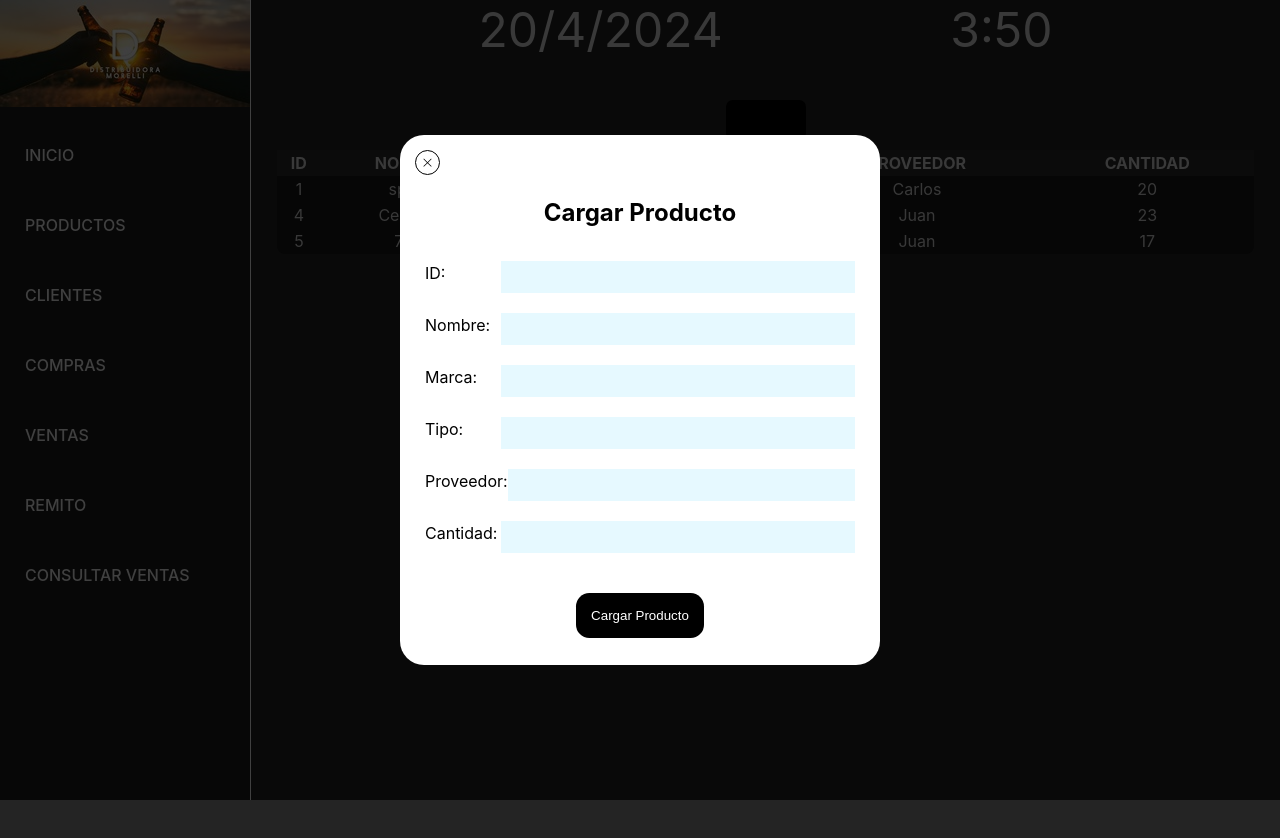
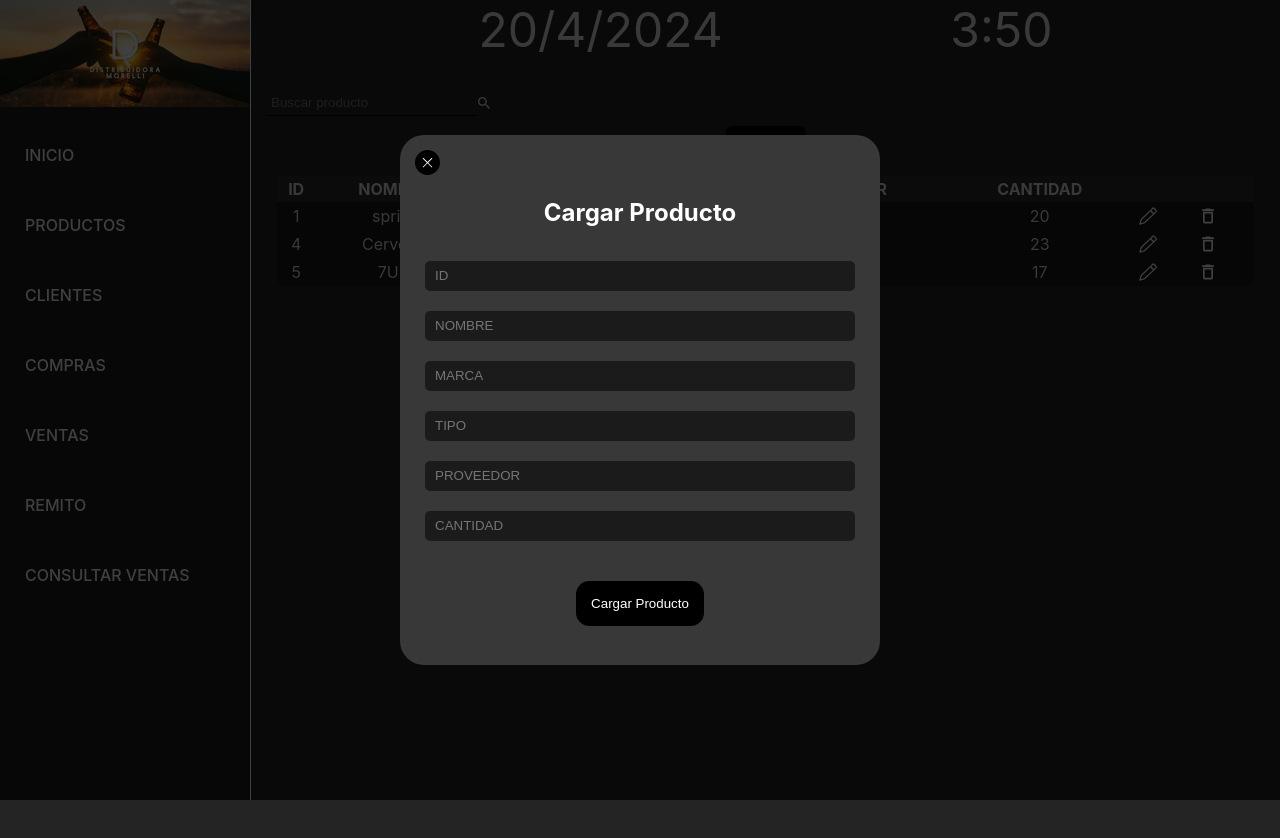
Before and after one commit to JoaquinB3/Distribuidora-Morelli, a React (Vite) app: page /productos in a window 1280 px wide. Both pictures are taken after a click on the button 765 px from the left and 120 px from the top of the page. Shown: the top 838 px of the page. Built offline with nearby package versions, Linux system fonts and the light colour scheme.

Commit message:
delete and search

```diff
--- a/package.json
+++ b/package.json
@@ -17,7 +17,7 @@
     "@fortawesome/react-fontawesome": "^0.2.0",
     "react": "^18.2.0",
     "react-dom": "^18.2.0",
-    "react-icons": "^5.1.0",
+    "react-icons": "^5.2.1",
     "react-router-dom": "^6.22.3",
     "sass": "^1.74.1"
   },
--- a/src/App.css
+++ b/src/App.css
@@ -27,4 +27,27 @@
   flex-direction: column;
   justify-content: start;
   align-items: center;
+  .containerSearchAdd{
+    width: 100%;
+    display: inline-block;
+    .containerSerch{
+      display: flex;
+      align-items: center;
+      margin-left: 15px;
+      input{
+        background-color: transparent;
+        outline: none;
+        border: none;
+        border-bottom: 1px solid black;
+        color: rgb(185, 185, 185);
+        width: 200px;
+        padding: 5px 5px;
+      }
+    }
+    .containerAdd{
+      display: flex;
+      justify-content: center;
+      align-items: center;
+    }
+  }
 }
--- a/src/components/AgregarProducto/AgregarProductos.jsx
+++ b/src/components/AgregarProducto/AgregarProductos.jsx
@@ -48,31 +48,25 @@ export default function AgregarProducto({setIsClicked, addProduct}) {
             </div>
             <form id='formulario' onSubmit={(e)=>handleSubmit(e)}>
                 <div>
-                    <label htmlFor="id">ID:</label>
-                    <input type="text" id="id" name="id" />
+                    <input type="text" id="id" name="id" placeholder='ID' />
                 </div>
                 <div>
-                    <label htmlFor="nombre">Nombre:</label>
-                    <input type="text" id="nombre" name="nombre" />
+                    <input type="text" id="nombre" name="nombre" placeholder='NOMBRE' />
                 </div>
                 <div>
-                    <label htmlFor="marca">Marca:</label>
-                    <input type="text" id="marca" name="marca" />
+                    <input type="text" id="marca" name="marca" placeholder='MARCA' />
                 </div>
                 <div>
-                    <label htmlFor="tipo">Tipo:</label>
-                    <input type="text" id="tipo" name="tipo" />
+                    <input type="text" id="tipo" name="tipo" placeholder='TIPO' />
                 </div>
                 <div>
-                    <label htmlFor="proveedor">Proveedor:</label>
-                    <input type="text" id="proveedor" name="proveedor" />
+                    <input type="text" id="proveedor" name="proveedor" placeholder='PROVEEDOR' />
                 </div>
                 <div>
-                    <label htmlFor="cantidad">Cantidad:</label>
-                    <input type="text" id="cantidad" name="cantidad" />
+                    <input type="text" id="cantidad" name="cantidad" placeholder='CANTIDAD' />
                 </div>
                 <div className='containerButtonCargar'>
-                    <button type="submit">Cargar Producto</button>
+                    <button type="submit" className='btnCargarProducto'>Cargar Producto</button>
                 </div>
             </form>
             </div>
--- a/src/components/AgregarProducto/_agregarProducto.scss
+++ b/src/components/AgregarProducto/_agregarProducto.scss
@@ -12,29 +12,30 @@
 
 
 .containerAgregarProducto{
-    background-color: white;
+    background-color: rgb(56, 56, 56);
     width: 450px;
     height: 500px;
     position: absolute;
-    color: black;
+    color: white;
     padding: 15px;
     border-radius: 1.5em;
     .containerButton{
         button{
-            border: solid 1px black;
-            background-color: white;
-            color: black;
+            // border: solid 1px white;
+            background-color: black;
+            color: white;
             border-radius: 50%;
+            border: none;
             height: 25px;
             width: 25px;
             display: flex;
             justify-content: center;
             align-items: center;
             &:hover{
-                border: solid 1px white;
-                background-color: black;
-                color: white;
+                background-color:rgb(185, 185, 185);
+                color: black;
                 transition: ease .5s;
+                border: solid 1px;
             }
         }
     }
@@ -50,7 +51,6 @@
 }
 
 #formulario{
-    color: black;
     width: 100%;
     display: flex;
     flex-direction: column;
@@ -60,17 +60,21 @@
         margin: 10px;
     }
     input{
-        background-color: rgb(230, 249, 255);
-        color: black;
+        background-color: rgb(27, 27, 27);
+        color: white;
         border: none;
+        border-radius: 5px;
+        outline: none;
         height: 30px;
-        width: 350px;
+        width: 100%;
+        padding: 0px 10px;
     }
+
     .containerButtonCargar{
         margin-top: 30px;
         display: flex;
         justify-content: center;
-        button{
+        .btnCargarProducto{
             padding: 15px;
             border-radius: 1em;
             border: none;
--- a/src/components/Tabla/Tabla.jsx
+++ b/src/components/Tabla/Tabla.jsx
@@ -1,10 +1,9 @@
-import React, { useState } from 'react'
-import "./_tabla.scss"
-import {stock as initialStock} from "../../utils/stock"
+import React from 'react';
+import "./_tabla.scss";
+import { GoPencil } from "react-icons/go";
+import { MdDeleteOutline } from "react-icons/md";
 
-
-const Tabla = ({stock}) => {
-
+const Tabla = ({ stock, deleteProduct }) => {
   return (
     <div className='containerTable'>
       <table className='table'>
@@ -16,23 +15,27 @@ const Tabla = ({stock}) => {
             <th>TIPO</th>
             <th>PROVEEDOR</th>
             <th>CANTIDAD</th>
+            <th></th>
+            <th></th>
           </tr>
         </thead>
         <tbody>
           {stock.map(item => (
-            <tr  key={item.id}>
+            <tr key={item.id}>
               <td>{item.id}</td>
               <td>{item.nombre}</td>
               <td>{item.marca}</td>
               <td>{item.tipo}</td>
               <td>{item.proveedor}</td>
               <td>{item.cantidad}</td>
+              <td><button className='buttonTable'><GoPencil /></button></td>
+              <td><button className='buttonTable' onClick={() => deleteProduct(item.id)}><MdDeleteOutline /></button></td>
             </tr>
           ))}
         </tbody>
       </table>
     </div>
-  )
-}
+  );
+};
 
-export default Tabla
+export default Tabla;
--- a/src/components/Tabla/_tabla.scss
+++ b/src/components/Tabla/_tabla.scss
@@ -12,6 +12,17 @@
     border-collapse: collapse;
     .headTable{
         background-color: #2b2b2b;
-
     }
 }
+
+.buttonTable{
+    font-size: 20px;
+    color: white;
+    background-color: transparent;
+    border: none;
+    display: flex;
+    padding: 3px;
+    &:hover{
+        color: red;
+    }
+}
--- a/src/routes/Productos.jsx
+++ b/src/routes/Productos.jsx
@@ -1,37 +1,61 @@
 import React, { useState } from 'react';
 import { Button } from '../components/Button/Button';
 import { ImBoxAdd } from 'react-icons/im';
-import { GoPencil } from "react-icons/go";
-import { MdDeleteOutline } from "react-icons/md";
 import { IoMdSearch } from "react-icons/io";
 import AgregarProducto from '../components/AgregarProducto/AgregarProductos';
 import Tabla from '../components/Tabla/Tabla';
-import {stock as initialStock} from "../utils/stock"
+import { stock as initialStock } from "../utils/stock";
 
 export default function Productos() {
-
   const [isClicked, setIsClicked] = useState(false);
   const [stock, setStock] = useState(initialStock);
+  const [searchText, setSearchText] = useState('');
 
-  const handleClickAgregar = (e)=>{
-    setIsClicked(true)
+  const handleClickAgregar = () => {
+    setIsClicked(true);
   };
 
   const addProduct = (newProduct) => {
     setStock([...stock, newProduct]);
-  }
+  };
+
+  const deleteProduct = (idProduct) => {
+    const nuevoStock = stock.filter(p => p.id !== idProduct);
+    setStock(nuevoStock);
+  };
+
+  const handleSearchChange = (e)=>{
+    setSearchText(e.target.value);
+  };
+
+  const filteredStock = stock.filter((item)=>
+    item.nombre.toLowerCase().includes(searchText.toLowerCase()) ||
+    item.marca.toLowerCase().includes(searchText.toLowerCase()) ||
+    item.tipo.toLowerCase().include(searchText.toLowerCase())
+  );
+
 
   return (
     <div className='mainProductos'>
-      <div className='containerButtons'>
-      <Button icon={< ImBoxAdd />} onClick={handleClickAgregar}></Button>
+
+      <div className='containerSearchAdd'>
+        <div className='containerSerch'>
+          <input
+            type="text"
+            placeholder='Buscar producto'
+            value={searchText}
+            onChange={handleSearchChange}
+          />
+          <IoMdSearch />
+        </div>
+        <div className='containerAdd'>
+          <Button icon={<ImBoxAdd />} onClick={handleClickAgregar}></Button>
+        </div>
       </div>
 
-      {isClicked && <AgregarProducto setIsClicked={setIsClicked} addProduct={addProduct}/>}
+      {isClicked && <AgregarProducto setIsClicked={setIsClicked} addProduct={addProduct} />}
 
-
-      <Tabla stock={stock}/>
-
+      <Tabla stock={filteredStock} deleteProduct={deleteProduct} />
     </div>
   );
 }
--- a/src/utils/stock.js
+++ b/src/utils/stock.js
@@ -1,4 +1,4 @@
-export const stock = [{
+export let stock = [{
     id: 1,
     nombre: 'sprite',
     marca: 'Coca Cola',
```
Also changed, not shown: 1 other file (tests, documents, lock files or other folders). Lines whose indentation alone changed are shown as unchanged.
